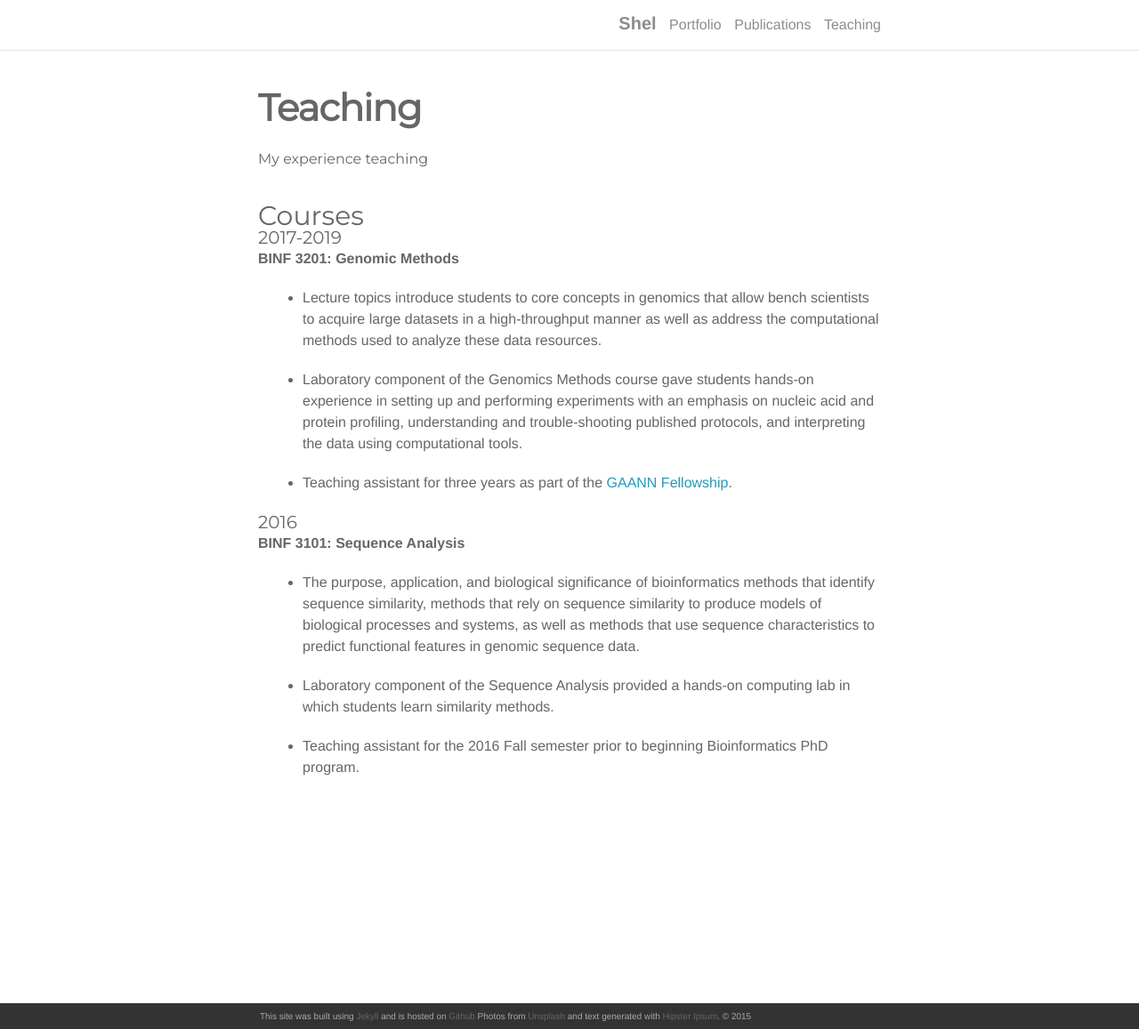
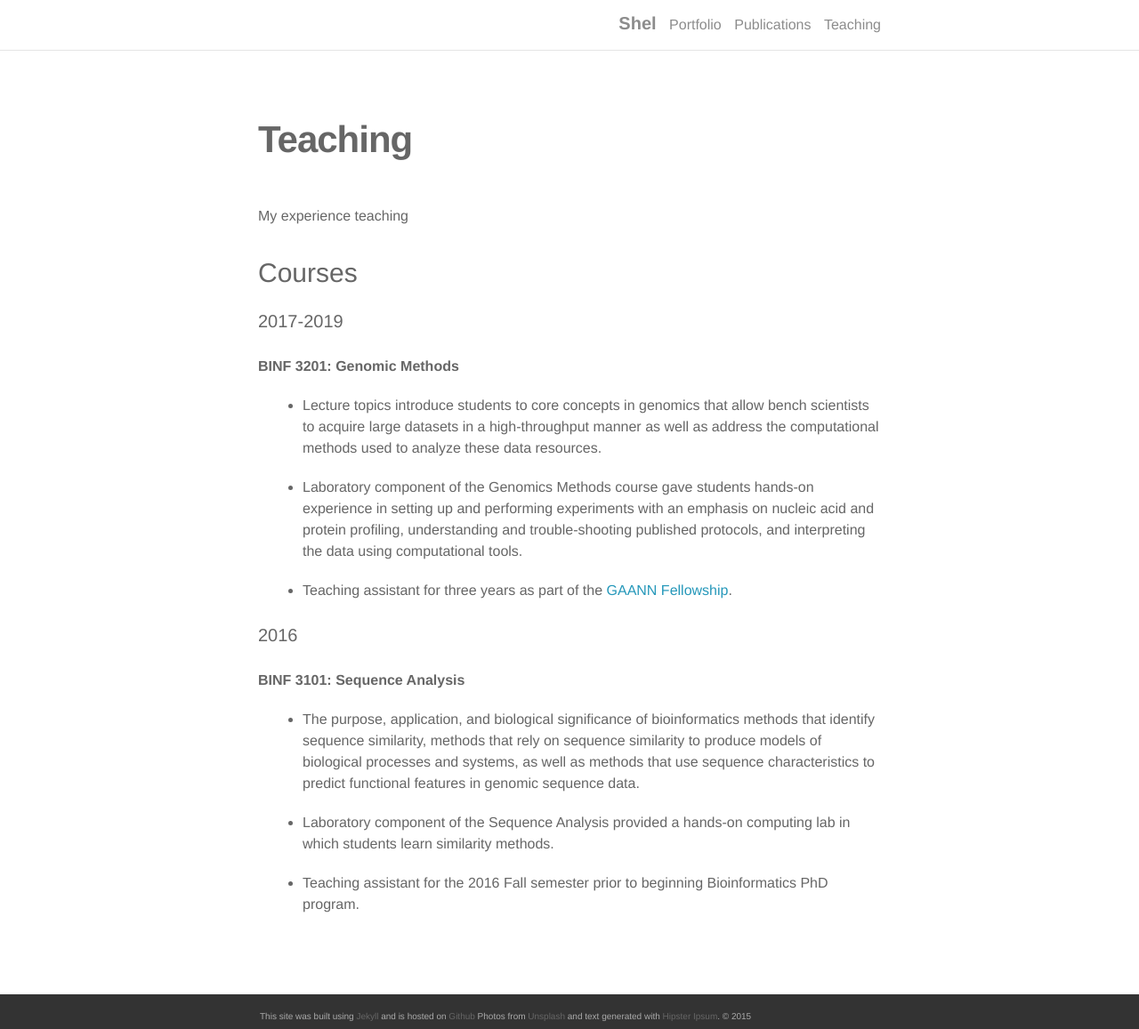
Before and after one commit to shelvasha/shelvasha.github.io, a Jekyll site: the page built from teaching.md, in a window 1280 px wide and 1157 px high. Shown: the whole window at 89% size. Built offline with Jekyll 4.4.1, drawn with Linux system fonts in a browser that asks for light colours; nearby versions of some CDN libraries.

Commit message:
Update _base.scss

```diff
--- a/_sass/_base.scss
+++ b/_sass/_base.scss
@@ -5,7 +5,7 @@
 body, h1, h2, h3, h4, h5, h6,
 p, blockquote, pre, hr,
 dl, dd, ol, ul, figure {
-    margin: 0;
+    margin: 5;
     padding: 0;
 }
 
@@ -119,14 +119,14 @@ li {
 
 
 h1, h2 {
-    font-family: Montserrat, Helvetica, Arial, sans-serif;
+    font-family: $base-font-family;
     font-weight: bold;
     text-transform: none;
     padding-bottom: 25px;
 }
 
 h3, h4, h5, h6 {
-    font-family: Montserrat, Helvetica, Arial, sans-serif;
+    font-family: $base-font-family;
     font-weight: 100;
     font-size: $base-font-size;
 }
```
